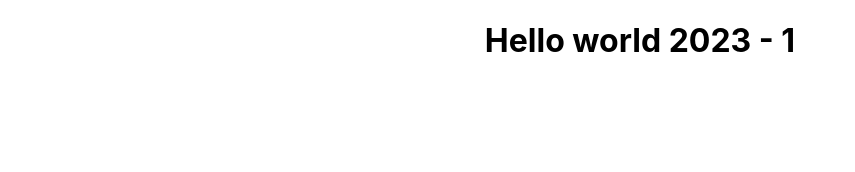
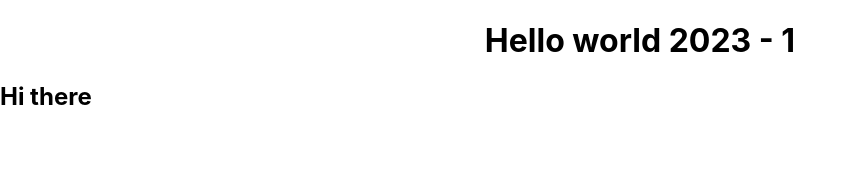
Before and after one commit to alMohamady/eact-app01, a JavaScript app: page / in a window 1280 px wide. Shown: the top 172 px of the page, without its empty margins (0-855 px from the left). Built offline with nearby package versions, Linux system fonts and the light colour scheme; the HTML template or start-up script is replaced by a standard one.

Commit message:
05 Using JSX fragmentation

```diff
--- a/src/App.js
+++ b/src/App.js
@@ -9,9 +9,14 @@ function App() {
   }
 
   return (
-    <div className="App">
-          {getName(str)}
-    </div>
+    <>
+        <div className="App">
+              {getName(str)}
+        </div>
+        <div className='App2'>
+              <h2>Hi there</h2>
+        </div>
+    </>
   );
 }
 
```
